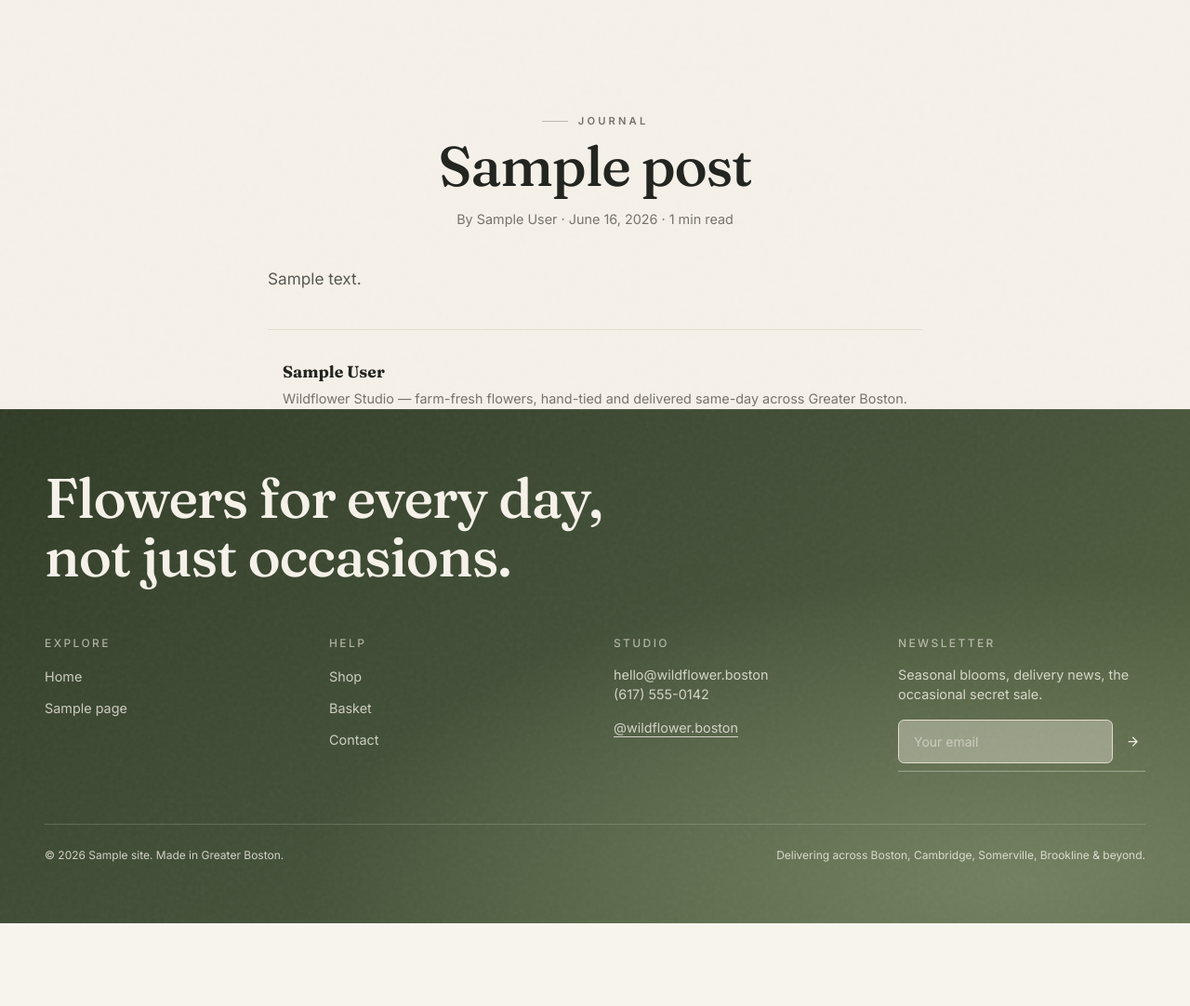
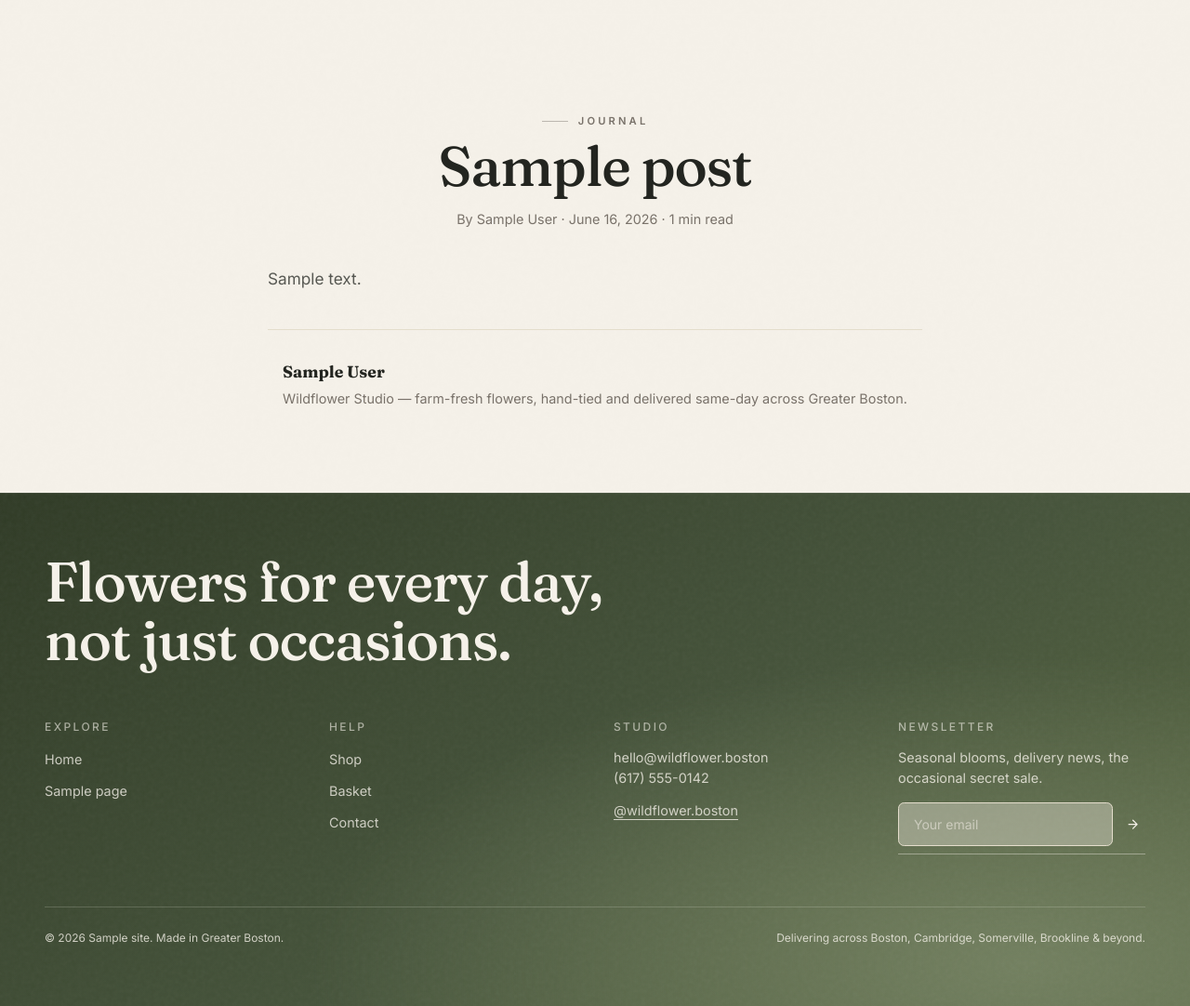
Before and after one commit to mjjorik/v0-e-commerce-flower-website, a WordPress theme: template wp-theme/wildflower/single.php in a window 1280 px wide. Shown: the part 93-1175 px from the top of the page at 93% size. Before the commit the page ends 1086 px from the top, so only its background shows below. Run offline with PHP 8.4 and a stand-in for WordPress, Linux system fonts and the light colour scheme; the site name, menu and one post (Sample post) are stand-ins, and other content is empty; some libraries are stand-ins or nearby versions.

Commit message:
Journal: fill empty grid cell with 6th card + add bottom spacing under article author
Co-Authored-By: Claude Opus 4.8 <noreply@anthropic.com>
Claude-Session: https://claude.ai/code/session_016T96oD1hcGd8R7Gt4TpMJL

```diff
--- a/wp-theme/wildflower/page-journal.php
+++ b/wp-theme/wildflower/page-journal.php
@@ -57,6 +57,7 @@ $journal = new WP_Query(
 				array( 'Gifting', 'The right flowers for every occasion', 'A simple guide to choosing blooms that say exactly what you mean.' ),
 				array( 'Care Guide', 'Reviving a tired bouquet', 'Three quick tricks to bring drooping stems back to life.' ),
 				array( 'Seasonal', 'Why we buy local & seasonal', 'Fresher, longer-lasting, lower-impact — the case for flowers grown nearby.' ),
+				array( 'Gifting', 'Flowers that say thank you', 'Our florists’ picks for showing a little gratitude — and why they work so well.' ),
 			);
 			?>
 			<article class="journal-feature">
--- a/wp-theme/wildflower/style.css
+++ b/wp-theme/wildflower/style.css
@@ -1301,6 +1301,7 @@ body.admin-bar .read-progress { top: 32px; }
 @media (max-width: 782px) { body.admin-bar .read-progress { top: 46px; } }
 
 /* Article */
+.article { padding-bottom: clamp(3.5rem, 7vw, 6rem); }
 .article__head { padding-bottom: clamp(1.5rem, 3vw, 2.5rem); text-align: center; }
 .article__head-inner { max-width: 46rem; margin-inline: auto; }
 .article__title { font-size: clamp(2.25rem, 5vw, 3.75rem); line-height: 1.04; margin: .5rem 0 1rem; }
```
